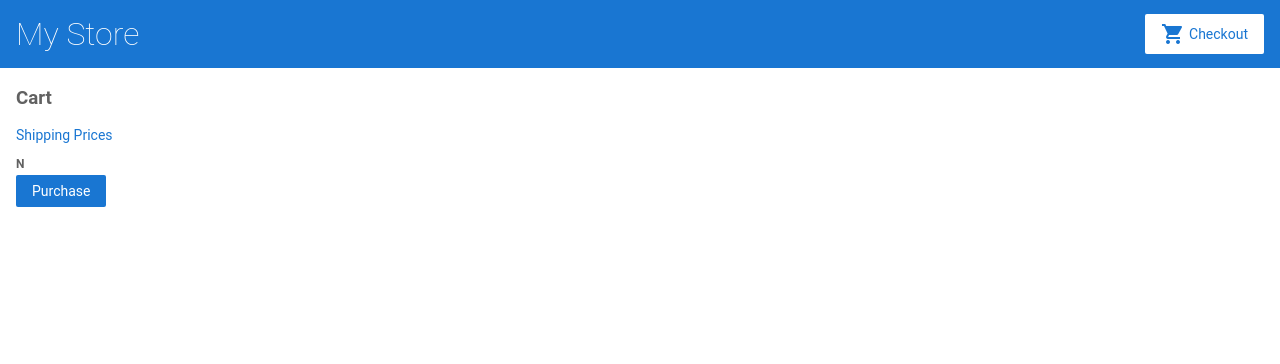
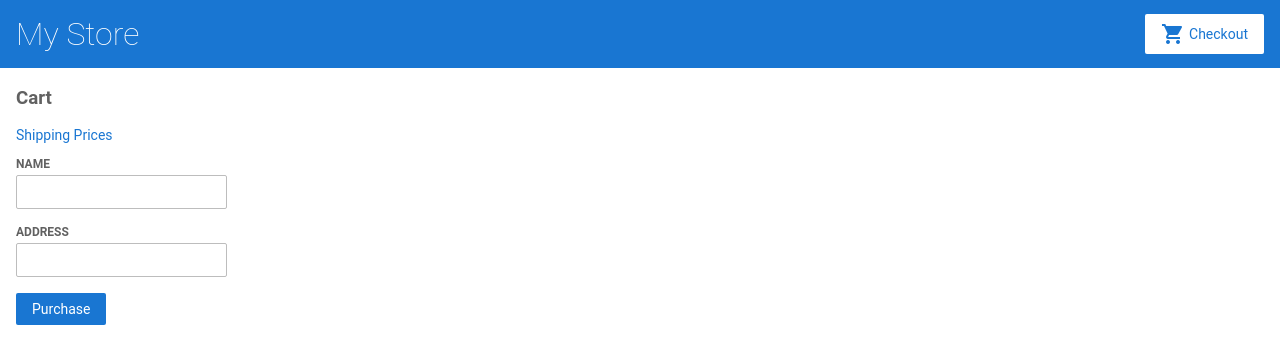
Before and after one commit to anthonyslatermusic/angular-exposi, an Angular app: page /cart in a window 1280 px wide. Shown: the top 364 px of the page. Built offline with nearby package versions, Linux system fonts and the light colour scheme.

Commit message:
1 file modified

```diff
--- a/src/app/cart/cart.component.html
+++ b/src/app/cart/cart.component.html
@@ -11,11 +11,20 @@
 
 <form [formGroup]="checkoutForm" (ngSubmit)="onSubmit(checkoutForm.value)">
 
-<!--name input-->
+<!-- name input -->
 <div>
-  <label>
-    n
+  <label for="name">
+    Name
   </label>
+  <input id="name" type="text" formControlName="name">
+</div>
+
+<!-- address input -->
+<div>
+  <label for="address">
+    Address
+  </label>
+  <input id="address" type="text" formControlName="address">
 </div>
 
 <button class="button" type="submit">
```
